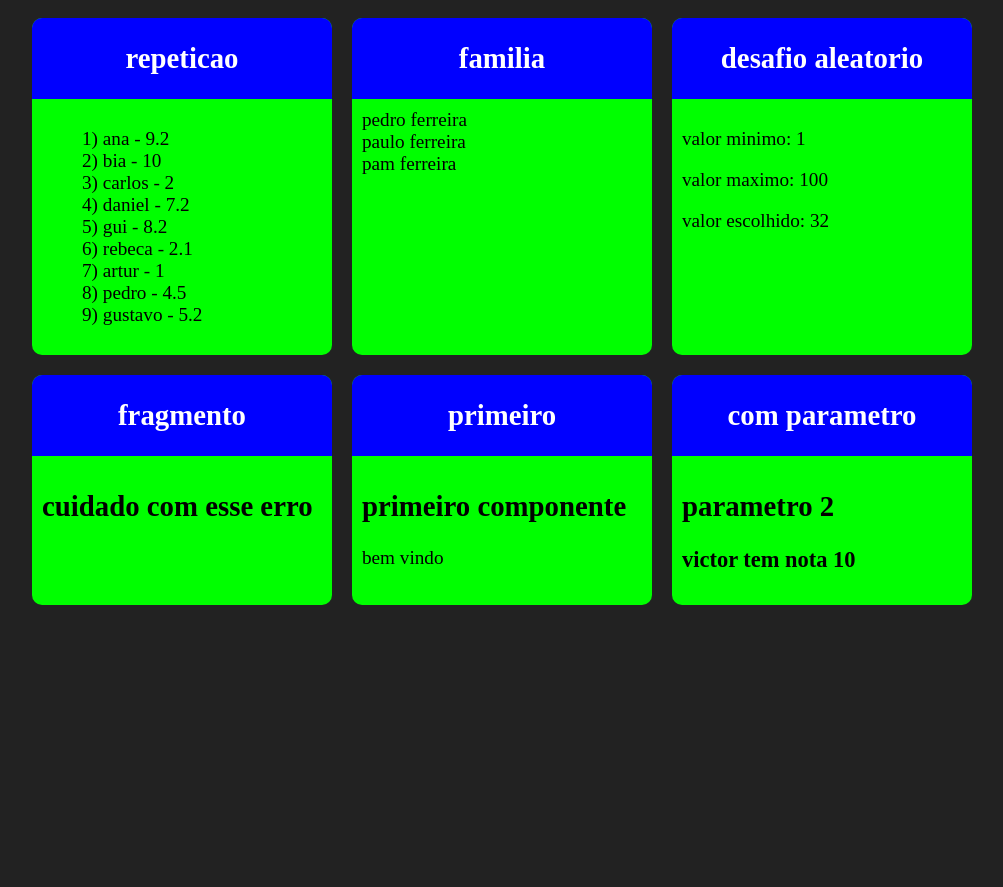
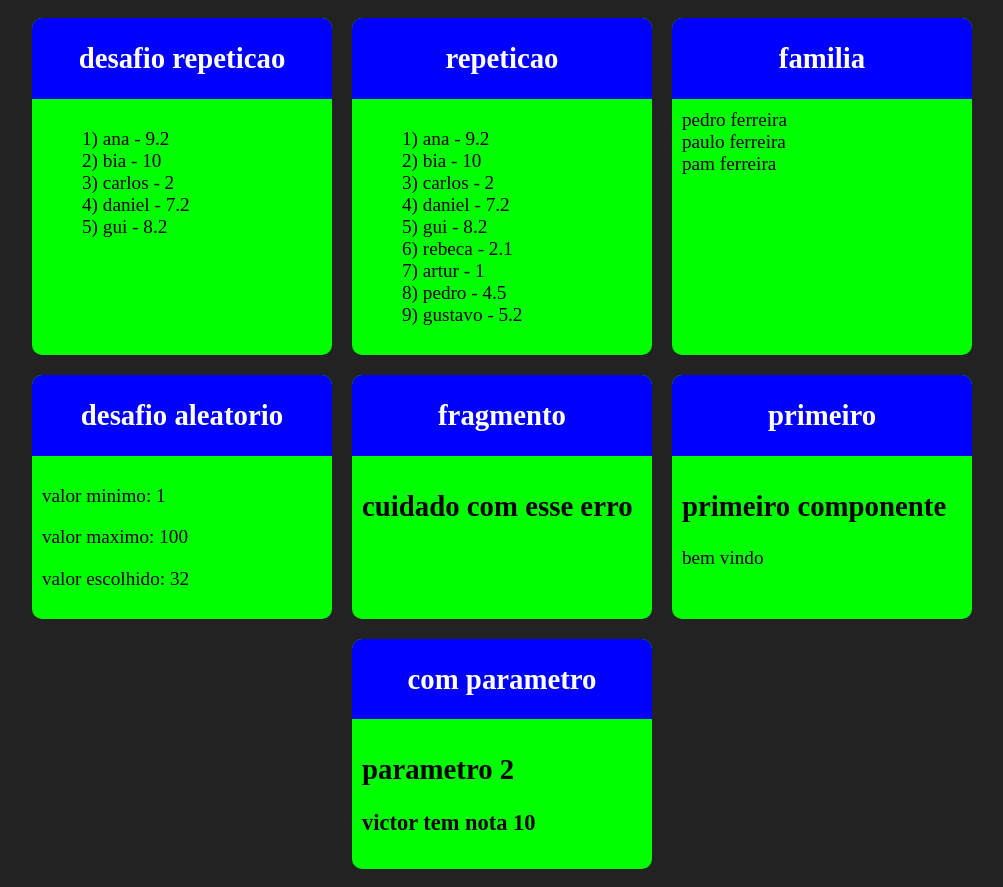
Before and after one commit to voctif/react, a React (Create React App) app in the folder my-app/: page / in a window 1280 px wide. Shown: the whole page, without its empty margins (138-1141 px from the left). Before the commit the page ends 800 px from the top, so only its background shows below. Built offline with nearby package versions, Linux system fonts and the light colour scheme.

Commit message:
desafio v1

```diff
--- a/my-app/src/app.jsx
+++ b/my-app/src/app.jsx
@@ -1,6 +1,7 @@
 import React from "react";
 import './apps.css';
 
+import tabelaprodutos from "./components/repeticao/tabelaprodutos";
 import Listalaunos from "./components/repeticao/listalaunos";
 
 import Familia from "./components/basicos/familia";
@@ -11,11 +12,16 @@ import Primeiro from './components/basicos/primeiro';
 import ComParametro from './components/basicos/comParametro';
 import Fragmento from './components/basicos/fragmento';
 import Card from "./components/layout/Card";
+import Tabelaprodutos from "./components/repeticao/tabelaprodutos";
 
 
 export default () => (
     <div className="app">
         <div className="cards">
+
+            <Card titulo="desafio repeticao" color="#0F0">
+                <Tabelaprodutos></Tabelaprodutos>
+            </Card>
 
             <Card titulo="repeticao" color="#0F0">
                 <Listalaunos></Listalaunos>
--- /dev/null
+++ b/my-app/src/components/repeticao/tabelaprodutos.jsx
@@ -0,0 +1,22 @@
+import React from "react";
+import alunos from "../../data/produtos";
+
+export default (props) => {
+
+    const lis = alunos.map((produto) => {
+        return (
+            <li key={produto.id}>
+                {produto.id})  {produto.nome} - {produto.preco}
+            </li>
+        );
+    });
+
+    return (
+        <div>
+            <ul style={ {listStyle:"none"} }>
+                <li>{lis}</li>
+
+            </ul>
+        </div>
+    );
+}
--- /dev/null
+++ b/my-app/src/data/produtos.js
@@ -0,0 +1,8 @@
+export default [
+    { id: 1, nome: 'ana', preco: 9.2 },
+    { id: 2, nome: 'bia', preco: 10.0 },
+    { id: 3, nome: 'carlos', preco: 2.0 },
+    { id: 4, nome: 'daniel', preco: 7.2 },
+    { id: 5, nome: 'gui', preco: 8.2 },
+
+]
```
